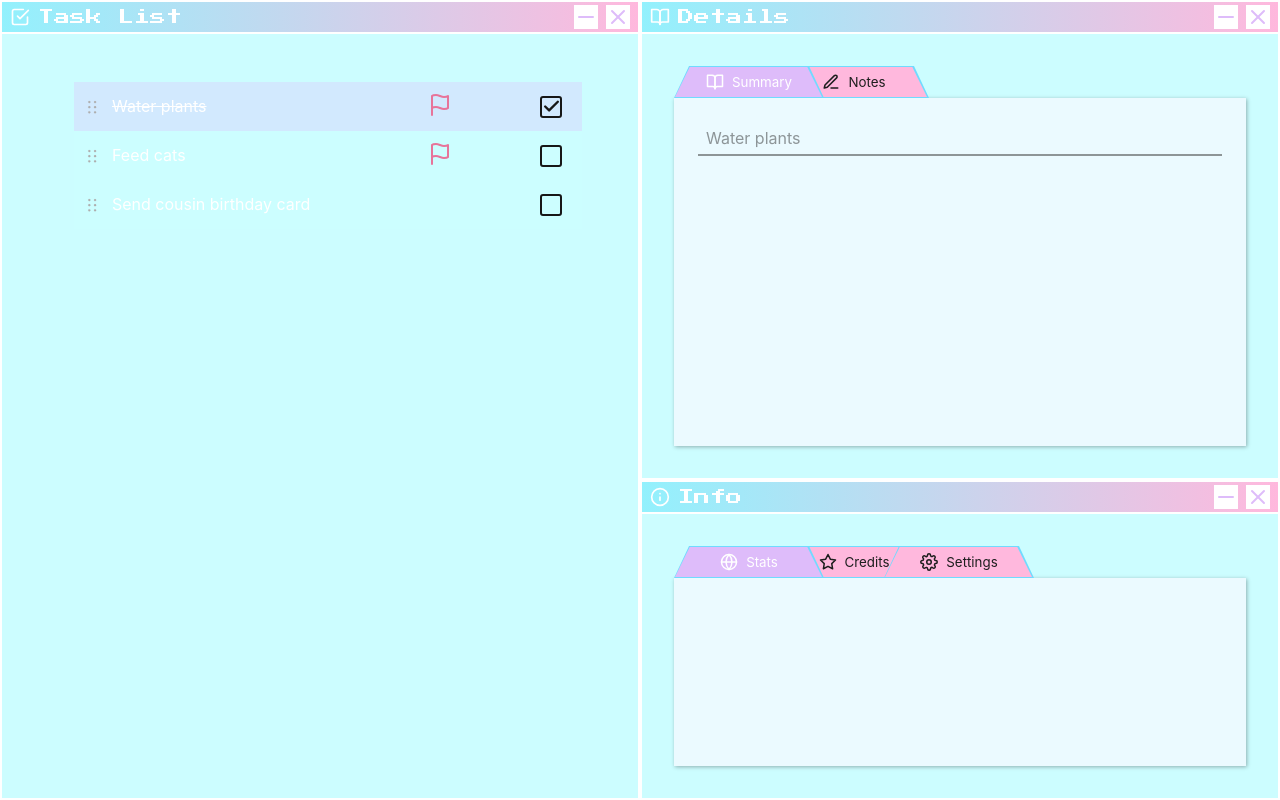
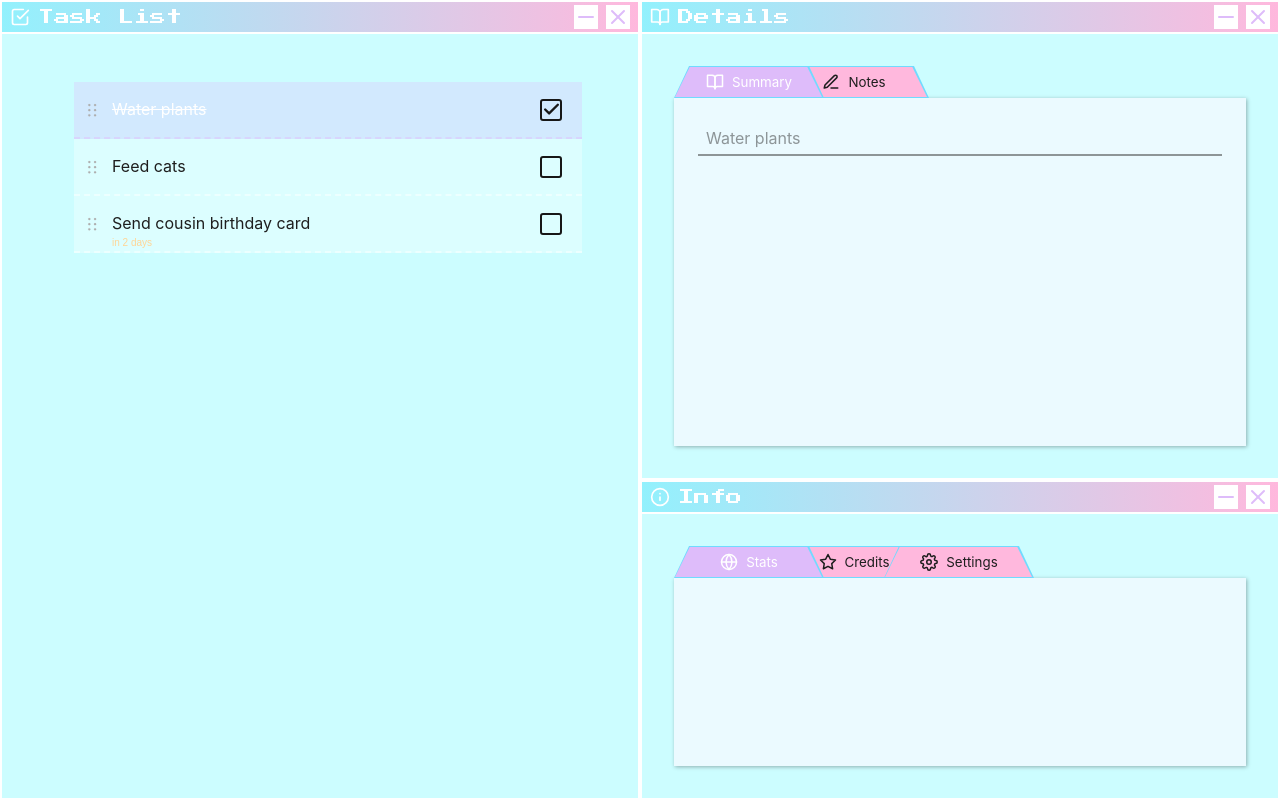
Before and after one commit to amiraine/todo, a React (Create React App) app: page / in a window 1280 px wide. Built offline with nearby package versions, Linux system fonts and the light colour scheme.

Commit message:
update list item styles

```diff
--- a/src/List/ListItem/index.tsx
+++ b/src/List/ListItem/index.tsx
@@ -12,10 +12,10 @@ import {
 import { Checkbox } from "../../Components";
 import { UpdateKey } from "..";
 import { Drag } from "../../assets/Drag";
-import { Trash, Copy, Flag } from "react-feather";
+import { Trash, Copy } from "react-feather";
 import { ListItem as ListItemType } from "../../types";
 import moment from "moment";
-import { momentFormat } from "../../utils";
+import { evaluateTime, momentFormat } from "../../utils";
 
 interface ListItemProps {
   isEditable: boolean;
@@ -45,9 +45,10 @@ const ListItem: React.FC<ListItemProps> = (props) => {
     const { checked } = e.target;
     handleUpdateItem(id, "isDone", checked);
   };
-  const dueDate = moment(due).format(momentFormat);
-  const now = moment(new Date().toString()).format(momentFormat);
-  console.log(dueDate === now);
+
+  const fromNow = moment(due).fromNow();
+  const distance = evaluateTime(fromNow);
+
   return (
     <>
       <StyledListItem
@@ -58,7 +59,7 @@ const ListItem: React.FC<ListItemProps> = (props) => {
         <DragHandleContainer>
           <Drag />
         </DragHandleContainer>
-        <ListItemContent>
+        <ListItemContent dueDate={due ? fromNow : ""} distance={distance}>
           {isEditable ? (
             <StyledTextInput
               id={`task-item-${id}`}
@@ -69,11 +70,6 @@ const ListItem: React.FC<ListItemProps> = (props) => {
             />
           ) : (
             <Text isDone={isDone}>{value}</Text>
-          )}
-          {dueDate === now && (
-            <IconButton>
-              <Flag color="#E7749A" />
-            </IconButton>
           )}
           <IconContainer isEditable={isEditable}>
             <IconButton onClick={() => handleCopyItem(id)}>
--- a/src/List/ListItem/styled.ts
+++ b/src/List/ListItem/styled.ts
@@ -1,10 +1,5 @@
 import styled from "styled-components";
 
-export const Container = styled.div<{ isExpanded?: boolean }>`
-  position: relative;
-  display: grid;
-  grid-template-rows: 50px ${({ isExpanded }) => (isExpanded ? "220px" : "0")};
-`;
 export const IconContainer = styled.div<{ isEditable: boolean }>`
   display: flex;
   align-items: center;
@@ -16,9 +11,11 @@ export const StyledListItem = styled.div<{ selected: boolean }>`
   display: flex;
   align-items: center;
   padding: 5px 10px;
-  background: ${({ selected }) => (selected ? "#debcfa50" : "#ccfdff50")};
-  height: 39px;
-  max-height: 39px;
+  background: ${({ selected }) => (selected ? "#debcfa50" : "#ffffff50")};
+  border-bottom: 2px dashed
+    ${({ selected }) => (selected ? "#debcfa75" : "#ffffff75")};
+  color: ${({ selected }) => (selected ? "white" : "#1e1e1e")};
+  height: 45px;
   z-index: 2;
   &:hover {
     ${IconContainer} {
@@ -49,10 +46,28 @@ export const Text = styled.span<{ isDone: boolean }>`
   text-decoration: ${({ isDone }) => (isDone ? "line-through" : "none")};
 `;
 
-export const ListItemContent = styled.div`
+export const ListItemContent = styled.div<{
+  dueDate: string;
+  distance: string;
+}>`
   width: 100%;
   display: flex;
   align-items: center;
+  position: relative;
+
+  &:after {
+    font-family: sans-serif;
+    position: absolute;
+    top: 28px;
+    color: ${({ distance }) =>
+      distance === "NEAR_FUTURE"
+        ? "#FFD596"
+        : distance === "PAST"
+        ? "#FF707A"
+        : "inherit"};
+    content: "${({ dueDate }) => dueDate}";
+    font-size: 10px;
+  }
   span {
     margin-bottom: 2px;
   }
```
